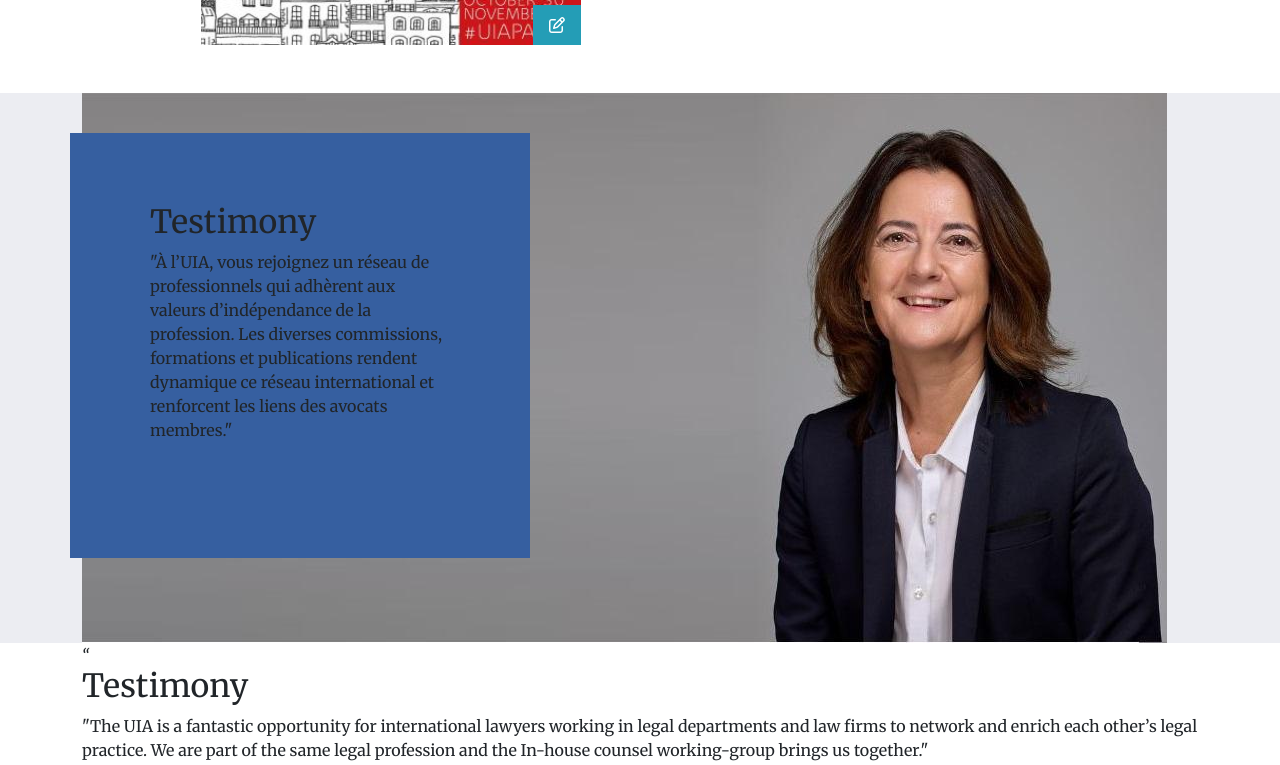
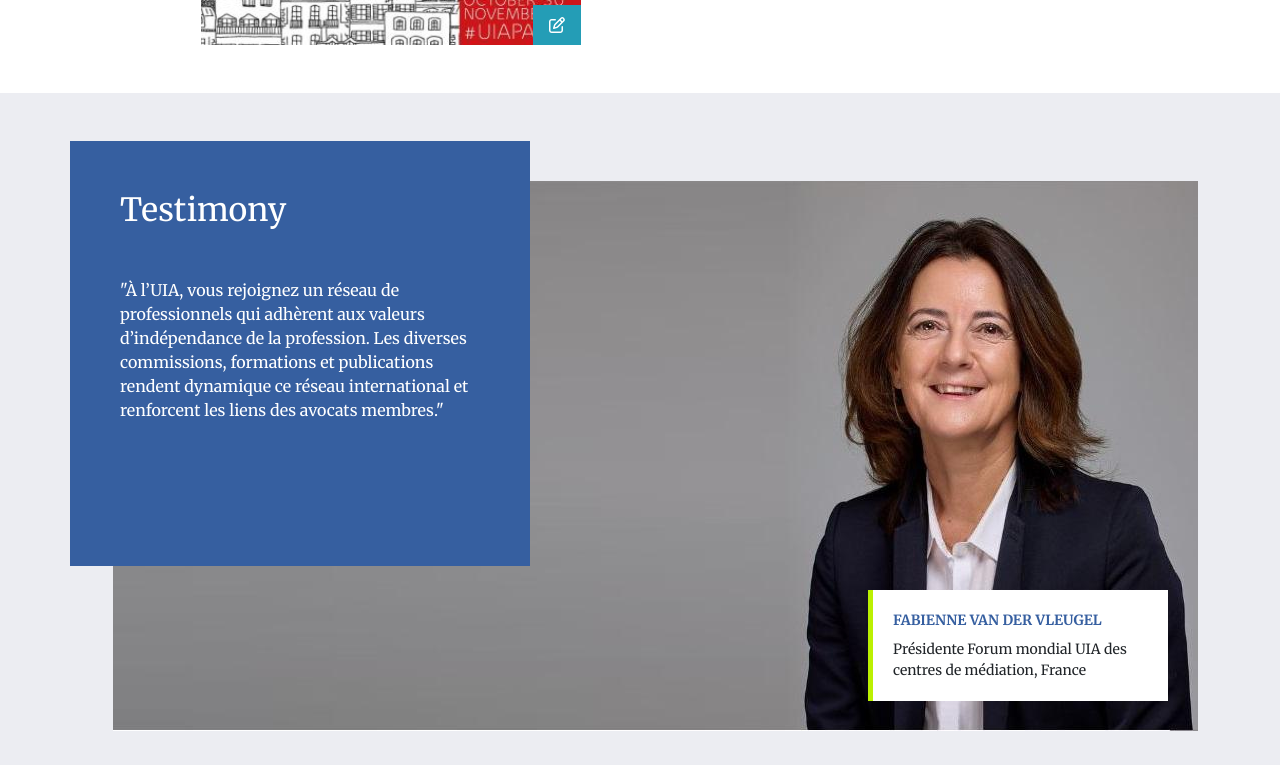
Before and after one commit to Masudrana93/organization-website, a plain HTML site: page index.html in a window 1280 px wide. Shown: the part 2085-2850 px from the top of the page. Drawn offline with nearby package versions, Linux system fonts and the light colour scheme.

Commit message:
testimony caption

```diff
--- a/css/style.css
+++ b/css/style.css
@@ -488,20 +488,54 @@ color: gray;
 }
 
 /* -----Actions Section CSS End----- */
+
+/* ------Testimony Section CSS Start----- */
+
+.testimony-position{
+    margin-top:40px ;
+}
 .testimony-text-bg{
-    width: 460px;
-    padding-top: 70px;
-    padding-left: 80px;
-    padding-right: 80px;
-    padding-bottom: 40px;
-    background: #365fa0;
-    z-index: 66;
+   width:460px ;
+   height: 425px;
+   background: #365fa0;
+   padding:50px ;
+   position: absolute;
+   top: -40px;
+    left: 0px;
+
+
+}
+.photo-title {
+    max-width: 300px;
+    background: #fff;
     position: absolute;
-    top: 0;
+    padding: 20px;
+    font-size: 14px;
+    border-left: 5px solid #bbf002;
+    right: 30px;
+    bottom: 30px;
+}
+.caption-heading{
+    font-weight: 700;
+    color: #365fa0;
+
+}
+
+/* .triangle:before{
+    position: relative;
+}
+ .triangle:after {
+    border-color: red;
+    position: absolute;
+    background: red;
+    border-width: 0 0 40px 460px;
+    width: 0;
+    height: 0;
+    content: '';
+    border-style: solid;
     left: 0;
-    margin-top: 40px;
-    height: 425px;
-}
+    top: -40px;
+ } */
 
 /* #section_temoignage .block_temoignage .block_quote {
     width: 460px;
--- a/index.html
+++ b/index.html
@@ -503,16 +503,25 @@
 
     <div class="container-fluid bg-body-color mt-5">
       <div class="container">
-        <div class="row ">
+        <div class="row py-5">
           <div class="col-12 testimony-position position-relative">
-            <div class="TRIANGALE"></div>
-            <div class="testimony-text-bg">
-              <h2>Testimony</h2>
-              <P>"À l’UIA, vous rejoignez un réseau de professionnels qui adhèrent aux valeurs d’indépendance de la profession. Les diverses commissions, formations et publications rendent dynamique ce réseau international et renforcent les liens des avocats membres."</P>
+            <div class="testimony-images d-flex justify-content-end position-relative">
+              <img src="images/arianna-righi-web-uia.jpg" alt="">
+              <div class="photo-title">
+                <p class="mb-2 caption-heading">FABIENNE VAN DER VLEUGEL</p>
+                <p class="mb-0">Présidente Forum mondial UIA des centres de médiation, France</p>
+              </div>
             </div>
-            <div class="testimony-images ">
-            <img src="images/arianna-righi-web-uia.jpg" alt="">
+
+            <div class="testimony-text-bg ">
+              <div class="triangle"></div>
+              <h2 class="text-white mb-5 under-line">Testimony</h2>
+              <P class="text-white">"À l’UIA, vous rejoignez un réseau de professionnels qui adhèrent aux valeurs d’indépendance de la profession. Les diverses commissions, formations et publications rendent dynamique ce réseau international et renforcent les liens des avocats membres."</P>
+              <div class="triangle"></div>
             </div>
+
+
+
           </div>
         </div>
       </div>
```
